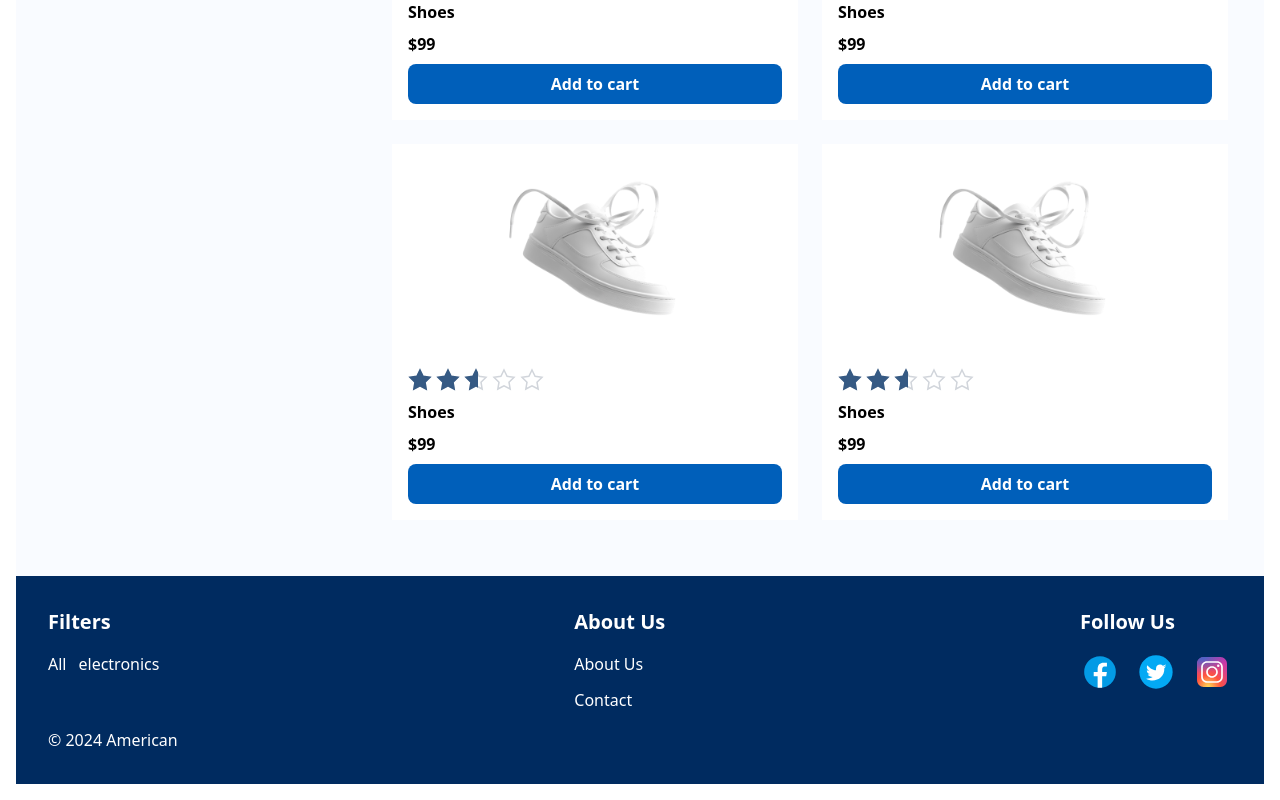
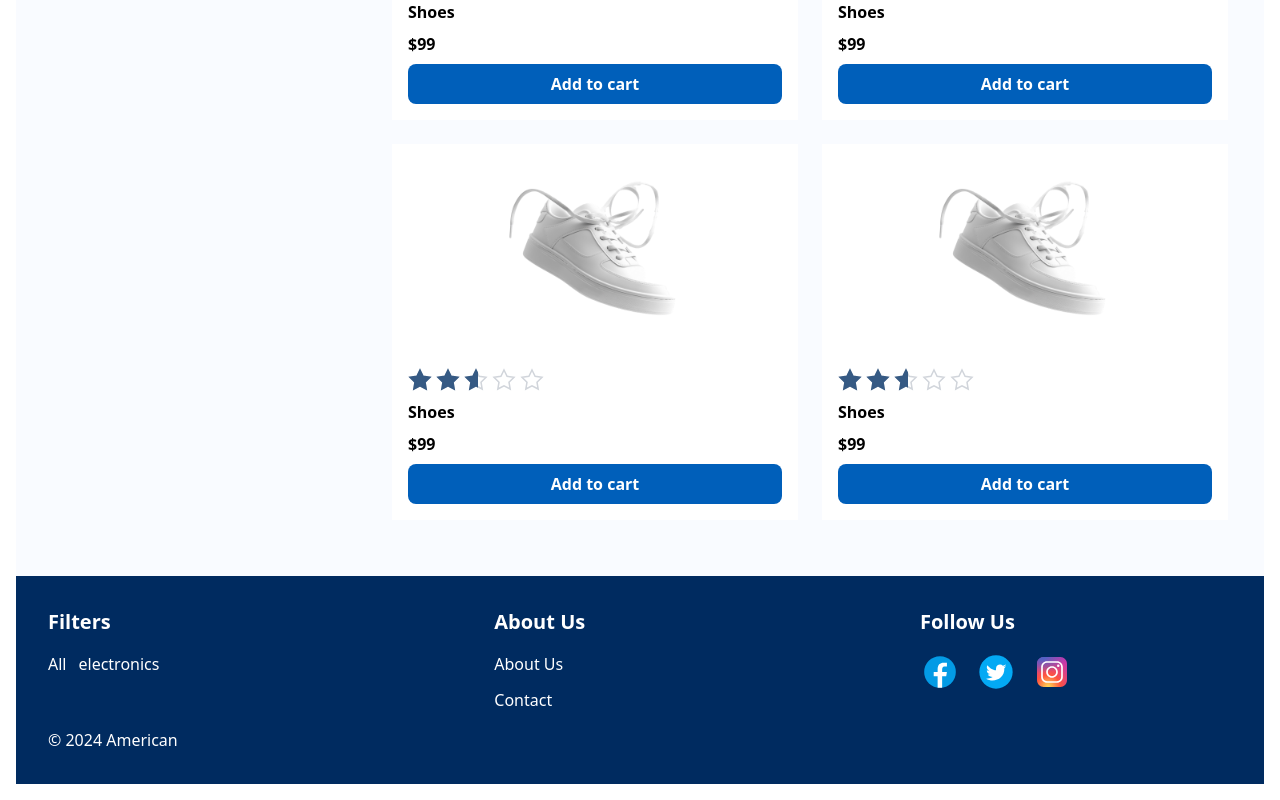
Before and after one commit to CasteAwayy/WhatBytes-Frontend, a Next.js app: page / in a window 1280 px wide. Shown: the part 1262-2062 px from the top of the page. Built offline with nearby package versions, Linux system fonts and the light colour scheme.

Commit message:
fix some positioning in footer

```diff
--- a/app/_components/Footer.js
+++ b/app/_components/Footer.js
@@ -43,7 +43,7 @@ const Footer = () => {
         </div>
 
         {/* Follow Us Section */}
-        <div>
+        <div className="pr-40">
           <h2 className="text-xl font-bold mb-4">Follow Us</h2>
           <div className="flex space-x-4">
             <a href="#">
```
